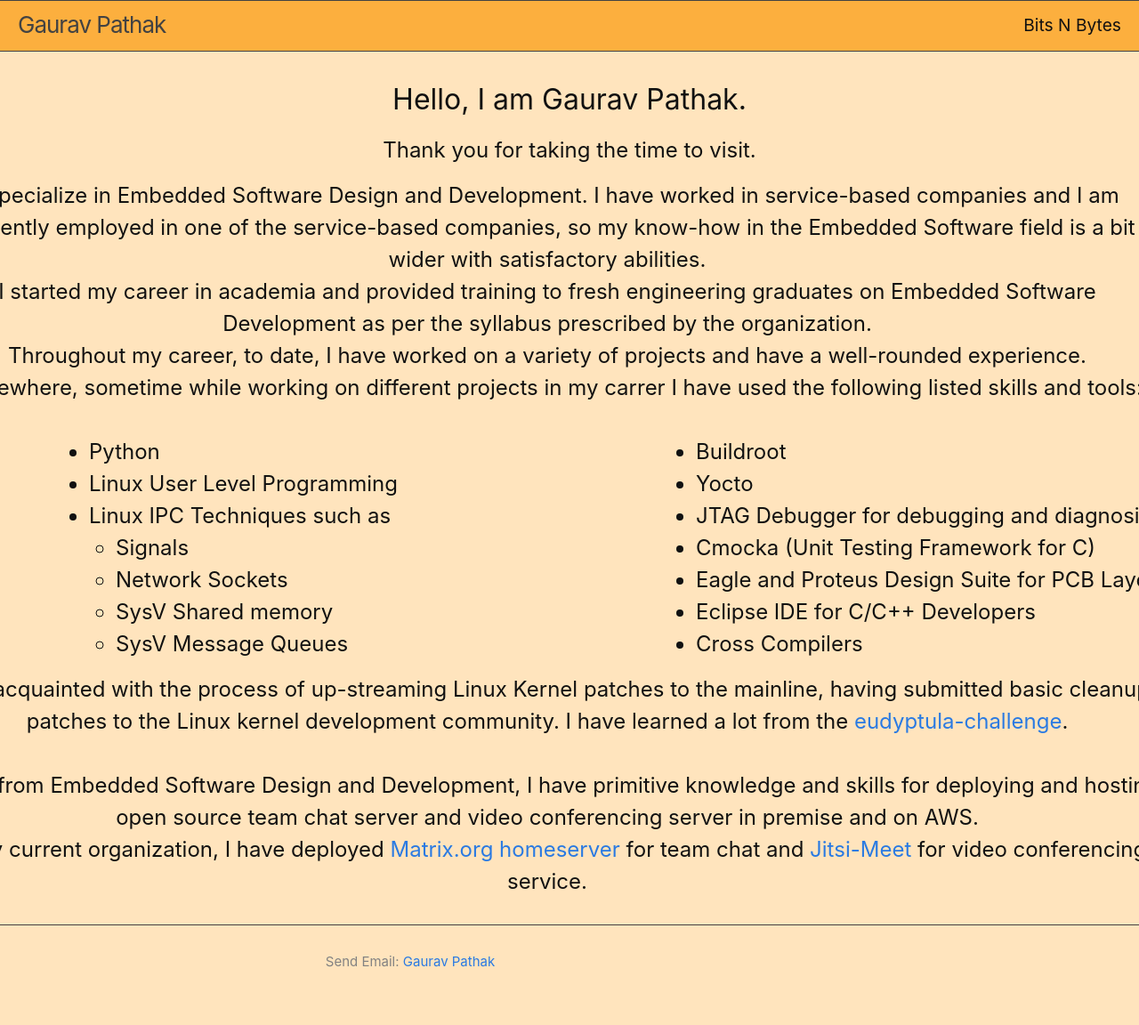
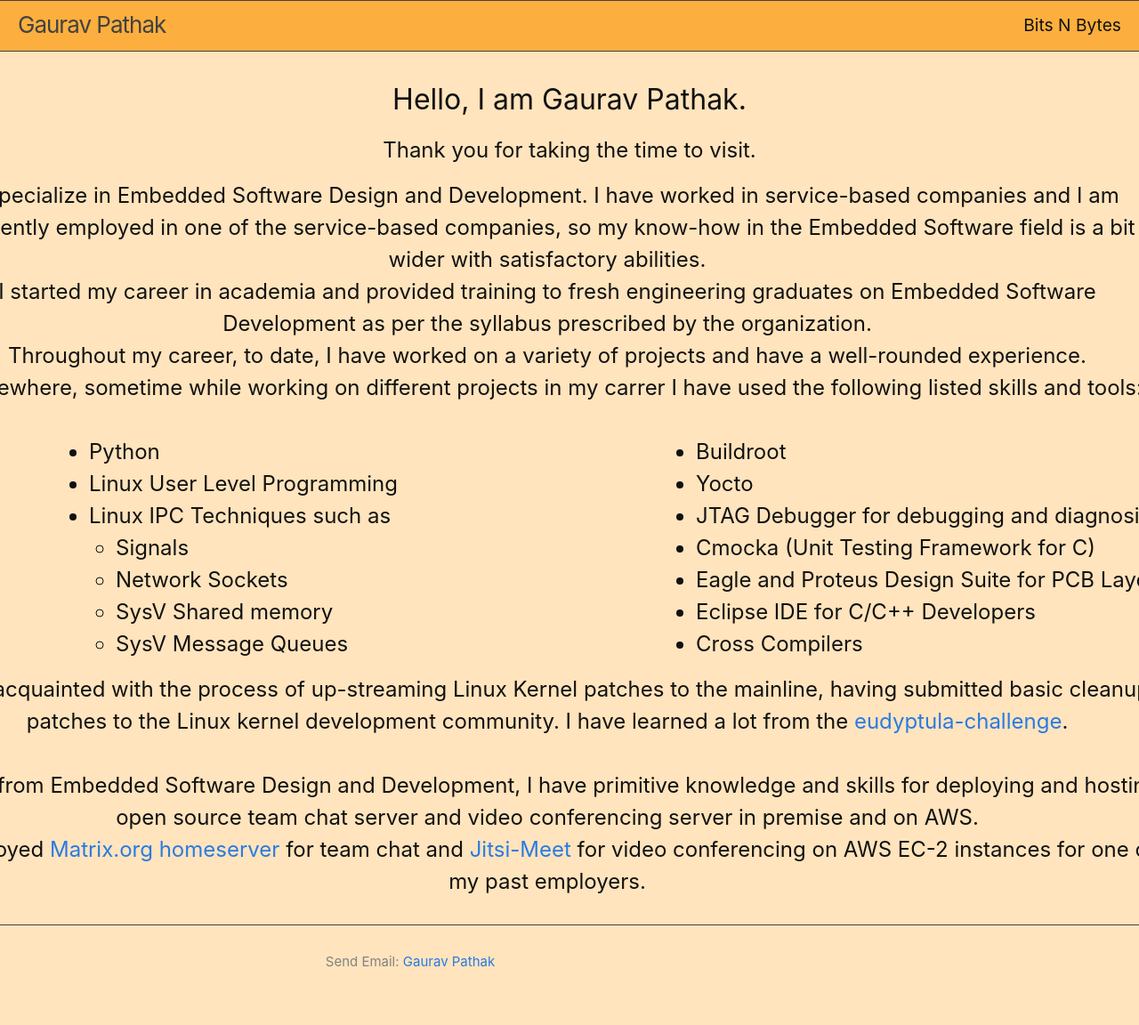
Before and after one commit to gauravpathak/gauravpathak.github.io, a Jekyll site: the page built from index.html, in a window 1280 px wide. Shown: the whole page at 89% size. Built offline with Jekyll 4.4.1, drawn with Linux system fonts in a browser that asks for light colours.

Commit message:
Update index.html

```diff
--- a/index.html
+++ b/index.html
@@ -71,6 +71,7 @@ I have learned a lot from the <a href="http://eudyptula-challenge.org/" target="
 Apart from Embedded Software Design and Development, I have primitive knowledge and skills for
 deploying and hosting open source team chat server and video conferencing server in premise and on AWS.
 <br>
-In my current organization, I have deployed <a href="https://matrix.org/docs/projects/server/synapse" target="_blank">Matrix.org homeserver</a>
-for team chat and <a href="https://jitsi.org/jitsi-meet/" target="_blank">Jitsi-Meet</a> for video conferencing service.
+I deployed <a href="https://matrix.org/docs/projects/server/synapse" target="_blank">Matrix.org homeserver</a>
+for team chat and <a href="https://jitsi.org/jitsi-meet/" target="_blank">Jitsi-Meet</a> for video conferencing on AWS EC-2 instances
+for one of my past employers.
 </div>
```
